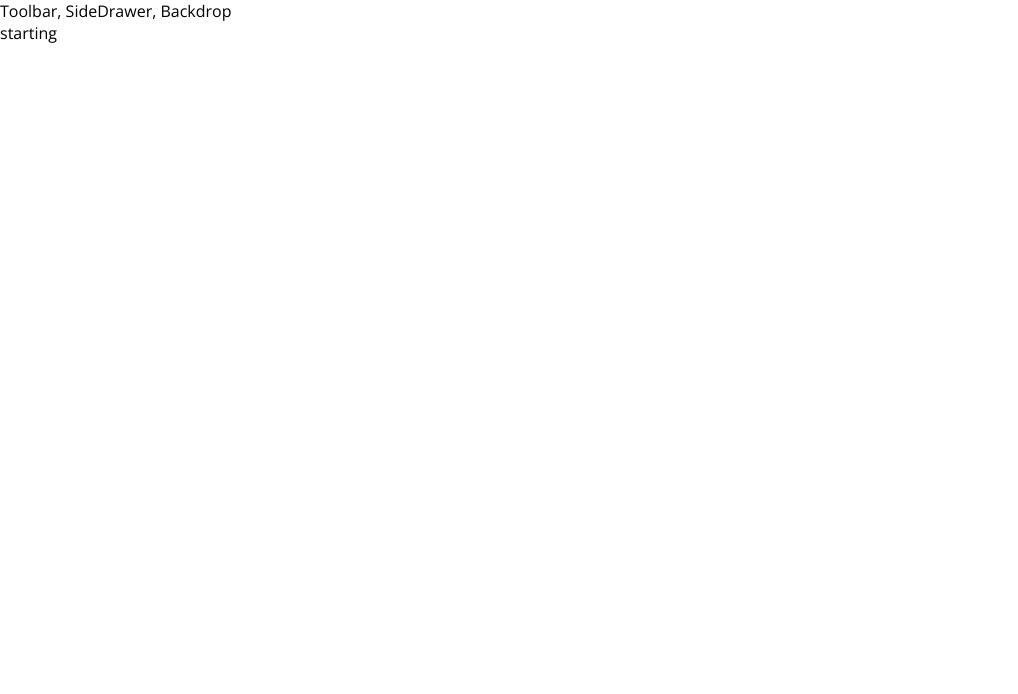
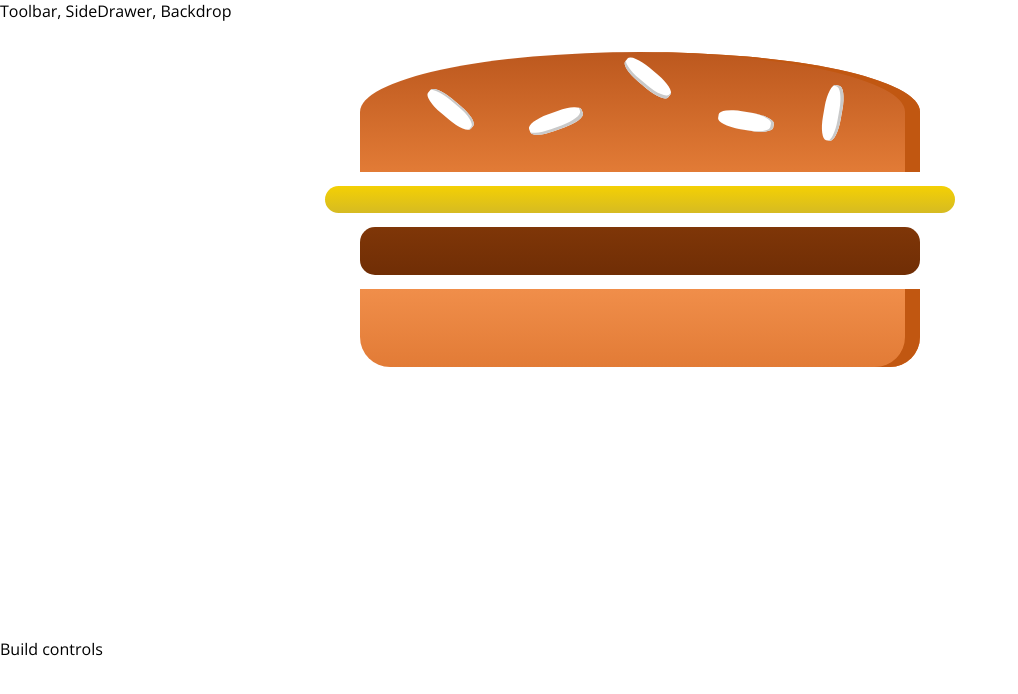
Before and after one commit to faahkoo/burger-builder, a React app: page / in a window 1280 px wide. Shown: the top 694 px of the page, without its empty margins (0-1018 px from the left). Built offline with nearby package versions, Linux system fonts and the light colour scheme.

Commit message:
Burger Ingredients

```diff
--- a/package.json
+++ b/package.json
@@ -31,6 +31,7 @@
     "postcss-flexbugs-fixes": "3.2.0",
     "postcss-loader": "2.0.8",
     "promise": "8.0.1",
+    "prop-types": "^15.6.2",
     "raf": "3.4.0",
     "react": "^16.4.1",
     "react-dev-utils": "^5.0.1",
--- a/src/App.js
+++ b/src/App.js
@@ -1,11 +1,12 @@
 import React, { Component } from 'react';
 import Layout from './components/Layout/Layout'
+import BurgerBuilder from './containers/BurgerBuilder/BurgerBuilder';
 
 class App extends Component {
   render() {
     return (
       <Layout>
-          starting
+          <BurgerBuilder />
       </Layout>
     );
   }
--- /dev/null
+++ b/src/components/Burger/Burger.css
@@ -0,0 +1,30 @@
+.Burger {
+    width: 100%;
+    margin: auto;
+    height: 250px;
+    overflow: auto;
+    text-align: center;
+    font-weight: bold;
+    font-size: 1.2rem;
+}
+
+@media (min-width: 500px) and (min-height: 400px) {
+    .Burger {
+        width: 350px;
+        height: 300px;
+    }
+}
+
+@media (min-width: 500px) and (min-height: 401px) {
+    .Burger {
+        width: 450px;
+        height: 400px;
+    }
+}
+
+@media (min-width: 1000px) and (min-height: 700px) {
+    .Burger {
+        width: 700px;
+        height: 600px;
+    }
+}
--- /dev/null
+++ b/src/components/Burger/Burger.js
@@ -0,0 +1,16 @@
+import React from 'react'
+import classes from './Burger.css'
+import BurgerIngredient from './BurgerIngredient/BurgerIngredient'
+
+const burger = (props) => {
+    return(
+        <div className={classes.Burger}>
+            <BurgerIngredient type="bread-top" />
+            <BurgerIngredient type="cheese" />
+            <BurgerIngredient type="meat" />
+            <BurgerIngredient type="bread-bottom" />
+        </div>
+    );
+}
+
+export default burger
--- /dev/null
+++ b/src/components/Burger/BurgerIngredient/BurgerIngredient.css
@@ -0,0 +1,113 @@
+.BreadBottom {
+    height: 13%;
+    width: 80%;
+    background: linear-gradient(#F08E4A, #e27b36);
+    border-radius: 0 0 30px 30px;
+    box-shadow: inset -15px 0 #c15711;
+    margin: 2% auto;
+}
+
+.BreadTop {
+    height: 20%;
+    width: 80%;
+    background: linear-gradient(#bc581e, #e27b36);
+    border-radius: 50% 50% 0 0;
+    box-shadow: inset -15px 0 #c15711;
+    margin: 2% auto;
+    position: relative;
+}
+
+.Seeds1 {
+    width: 10%;
+    height: 15%;
+    position: absolute;
+    background-color: white;
+    left: 30%;
+    top: 50%;
+    border-radius: 40%;
+    transform: rotate(-20deg);
+    box-shadow: inset -2px -3px #c9c9c9;
+}
+
+.Seeds1:after {
+    content: "";
+    width: 100%;
+    height: 100%;
+    position: absolute;
+    background-color: white;
+    left: -170%;
+    top: -260%;
+    border-radius: 40%;
+    transform: rotate(60deg);
+    box-shadow: inset -1px 2px #c9c9c9;
+  }
+
+.Seeds1:before {
+    content: "";
+    width: 100%;
+    height: 100%;
+    position: absolute;
+    background-color: white;
+    left: 180%;
+    top: -50%;
+    border-radius: 40%;
+    transform: rotate(60deg);
+    box-shadow: inset -1px -3px #c9c9c9;
+  }
+
+  .Seeds2 {
+    width: 10%;
+    height: 15%;
+    position: absolute;
+    background-color: white;
+    left: 64%;
+    top: 50%;
+    border-radius: 40%;
+    transform: rotate(10deg);
+    box-shadow: inset -3px 0 #c9c9c9;
+  }
+
+  .Seeds2:before {
+    content: "";
+    width: 100%;
+    height: 100%;
+    position: absolute;
+    background-color: white;
+    left: 150%;
+    top: -130%;
+    border-radius: 40%;
+    transform: rotate(90deg);
+    box-shadow: inset 1px 3px #c9c9c9;
+  }
+
+
+.Meat {
+    width: 80%;
+    height: 8%;
+    background: linear-gradient(#7f3608, #702e05);
+    margin: 2% auto;
+    border-radius: 15px;
+}
+
+.Cheese {
+    width: 90%;
+    height: 4.5%;
+    margin: 2% auto;
+    background: linear-gradient(#f4d004, #d6bb22);
+    border-radius: 20px;
+}
+
+.Salad {
+    width: 85%;
+    height: 7%;
+    margin: 2% auto;
+    background: linear-gradient(#228c1d, #91ce50);
+    border-radius: 20px;
+}
+
+.Bacon {
+    width: 80%;
+    height: 3%;
+    background: linear-gradient(#bf3813, #c45e38);
+    margin: 2% auto;
+}
--- /dev/null
+++ b/src/components/Burger/BurgerIngredient/BurgerIngredient.js
@@ -0,0 +1,45 @@
+import React, { Component } from 'react';
+import PropTypes from 'prop-types';
+import classes from  './BurgerIngredient.css';
+
+class BurgerIngredient extends Component  {
+    render() {
+        let ingredient = null;
+
+        switch (this.props.type) {
+            case ('bread-bottom'):
+                ingredient = <div className={classes.BreadBottom}></div>;
+                break;
+            case ('bread-top'):
+                ingredient = (
+                    <div className={classes.BreadTop}>
+                        <div className={classes.Seeds1}></div>
+                        <div className={classes.Seeds2}></div>
+                    </div>
+                );
+                break;
+            case ('meat'):
+                ingredient = <div className={classes.Meat}></div>;
+                break;
+            case ('cheese'):
+                ingredient = <div className={classes.Cheese}></div>;
+                break;
+            case ('salad'):
+                ingredient = <div className={classes.Salad}></div>;
+                break;
+            case ('bacon'):
+                ingredient = <div className={classes.Bacon}></div>;
+                break;
+            default:
+                ingredient = null;
+        }
+
+        return ingredient;
+    }
+};
+
+BurgerIngredient.propTypes = {
+    type: PropTypes.string.isRequired
+}
+
+export default BurgerIngredient;
--- /dev/null
+++ b/src/components/Layout/Layout.css
@@ -0,0 +1,3 @@
+.Content {
+    margin-top: 16px;
+}
--- a/src/components/Layout/Layout.js
+++ b/src/components/Layout/Layout.js
@@ -1,12 +1,13 @@
 import React from 'react';
 import Auxiliary from '../../hoc/Auxiliary'
+import classes from './Layout.css'
 
 const Layout = (props) => (
     <Auxiliary>
         <div>
             Toolbar, SideDrawer, Backdrop
             </div>
-        <main>
+        <main className={classes.Content}>
             {props.children}
         </main>
     </Auxiliary>
--- /dev/null
+++ b/src/containers/BurgerBuilder/BurgerBuilder.js
@@ -0,0 +1,16 @@
+import React, { Component } from 'react';
+import Auxiliary from '../../hoc/Auxiliary';
+import Burger from '../../components/Burger/Burger'
+
+class BurgerBuilder extends Component {
+    render() {
+        return (
+            <Auxiliary>
+                <Burger />
+                <div>Build controls</div>
+            </Auxiliary>
+        )
+    }
+}
+
+export default BurgerBuilder;
```
Also changed, not shown: 1 other file (tests, documents, lock files or other folders).
